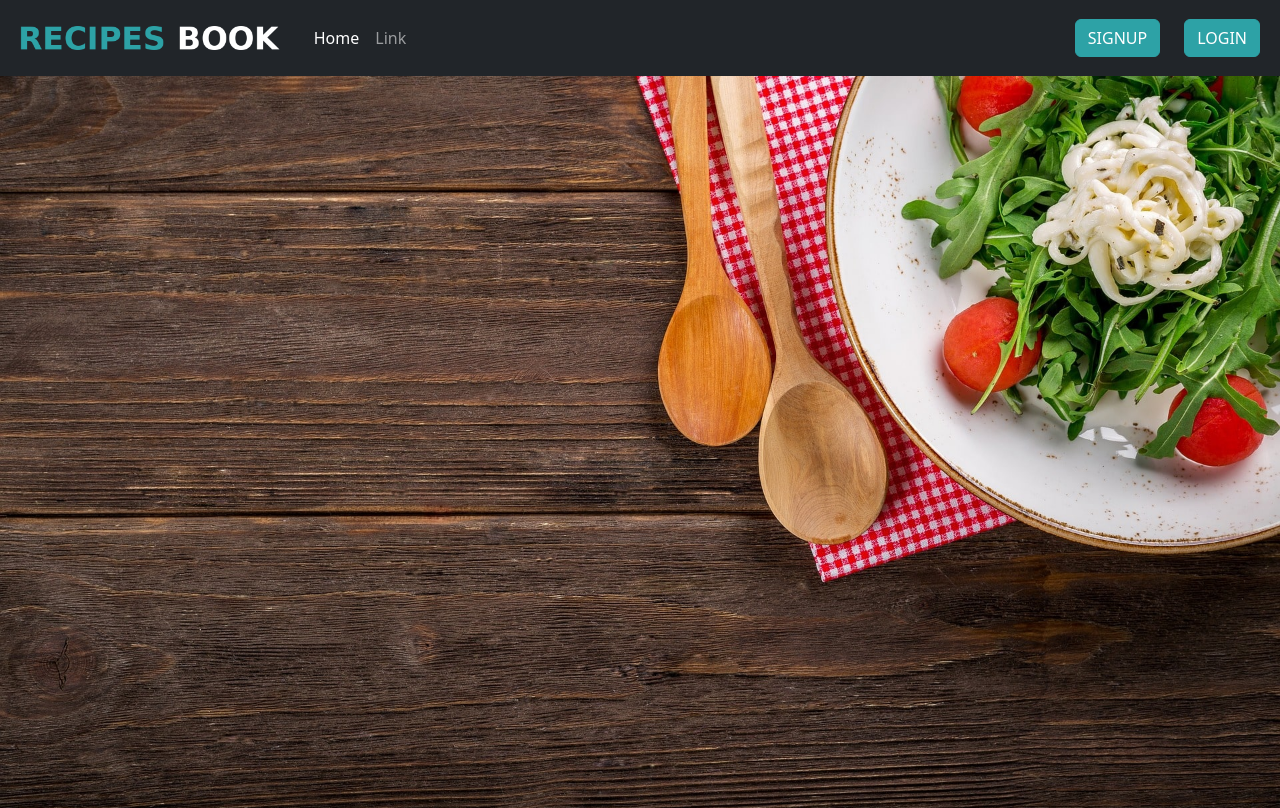
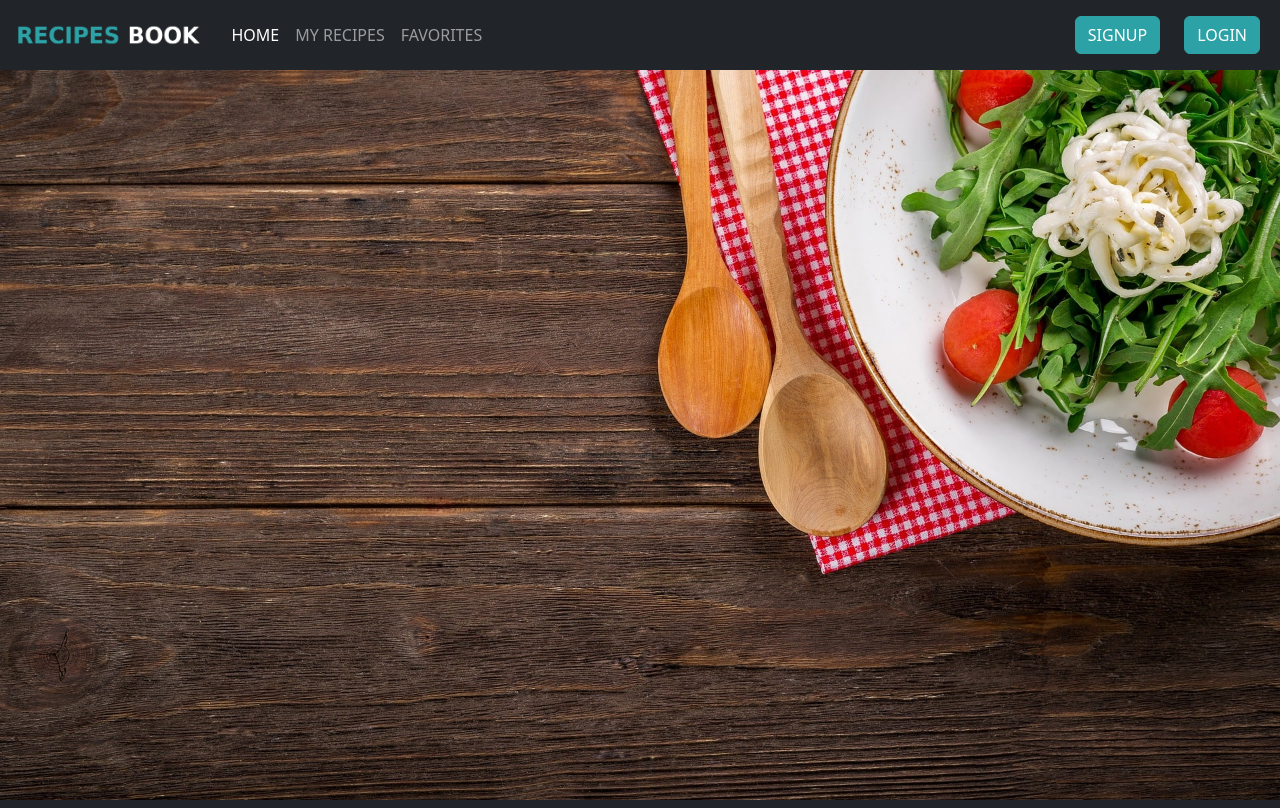
Before and after one commit to cafalchio/recipes-book, a Django app: page / in a window 1280 px wide. Run offline with Django 3.2, Linux system fonts and the light colour scheme; some libraries are stand-ins or nearby versions.

Commit message:
added  links to navbar

```diff
--- a/static/css/style.css
+++ b/static/css/style.css
@@ -22,17 +22,17 @@
     --bs-btn-disabled-border-color: #2da2a6;
   }
 
+/* ------------- WEB-PAGE ------------- */
 .web-page {
     background-image: url("../img/background.jpg");
     background-size: cover;
     background-position: center;
     height: 100vh;
-    margin-top: -68px;
+    margin-top: -70px;
     overflow: hidden;
     position: relative;
     z-index: -1;
    }
-
 .web-page-logo {
-    height: 50px;
+    height: 2.2rem;
 }
--- a/templates/navbar.html
+++ b/templates/navbar.html
@@ -2,7 +2,11 @@
 <nav class="navbar navbar-expand-lg navbar-dark bg-dark sticky-top">
   <div class="container-fluid">
     <a class="navbar-brand" href="#">
-      <img class="web-page-logo" src="static/img/logo_text_white.png" alt="logo">
+      <img
+        class="web-page-logo"
+        src="static/img/logo_text_white.png"
+        alt="logo"
+      />
     </a>
     <button
       class="navbar-toggler"
@@ -18,10 +22,13 @@
     <div class="collapse navbar-collapse" id="navbarSupportedContent">
       <ul class="navbar-nav me-auto mb-2 mb-lg-0">
         <li class="nav-item">
-          <a class="nav-link active" aria-current="page" href="#">Home</a>
+          <a class="nav-link active" aria-current="page" href="#">HOME </a>
         </li>
         <li class="nav-item">
-          <a class="nav-link" href="#">Link</a>
+          <a class="nav-link" href="#">MY RECIPES</a>
+        </li>
+        <li class="nav-item">
+          <a class="nav-link" href="#">FAVORITES</a>
         </li>
       </ul>
       {% if user.is_authenticated %}
@@ -36,7 +43,6 @@
         <button class="btn btn-success">LOGIN</button>
       </span>
       {% endif %}
-
     </div>
   </div>
 </nav>
```
